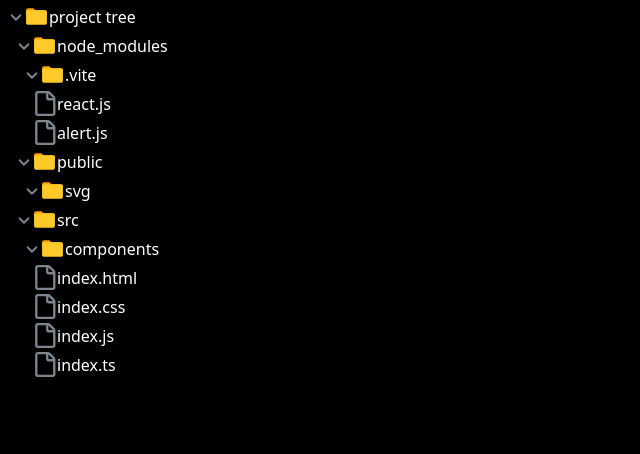
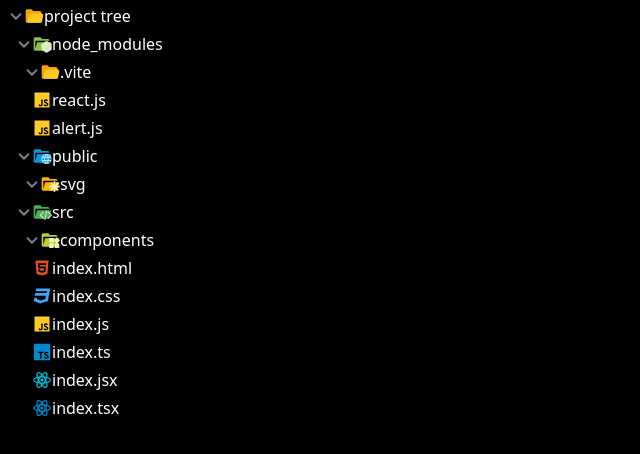
Before and after one commit to Mij-Do/VSCode-Project, a React (Vite) app: page / in a window 1280 px wide. Shown: the top 454 px of the page, without its empty margins (0-640 px from the left). Built offline with nearby package versions, Linux system fonts and the light colour scheme.

Commit message:
file&&folder compnent icon

```diff
--- a/src/components/RecursiveComponent.tsx
+++ b/src/components/RecursiveComponent.tsx
@@ -1,9 +1,8 @@
 import { useState } from 'react';
 import type { IFile } from '../interfaces';
-import File from './SVG/File';
 import BottomArrowIcon from './SVG/Bottom';
 import RightArrowIcon from './SVG/Right';
-import FolderIcon from './SVG/Folder';
+import RenderFileIcon from './RenderFileIcon';
 
 interface IProps {
     fileTree: IFile;
@@ -21,13 +20,13 @@ const RecursiveComponent = ({fileTree}: IProps) => {
                     <div className='flex items-center' onClick={toggle}>
                         {isOpen ? <BottomArrowIcon /> : <RightArrowIcon />}
                         <div className='flex items-center'>
-                            <FolderIcon />
+                            <RenderFileIcon filename={fileTree.name} isFolder={fileTree.isFolder} isOpen={isOpen}/>
                             <span>{fileTree.name}</span>
                         </div>
                     </div>
                     :
                     <div className='flex items-center'>
-                        <File />
+                        <RenderFileIcon filename={fileTree.name} isFolder={fileTree.isFolder} isOpen={isOpen}/>
                         <span>{fileTree.name}</span>
                     </div>
                 }
--- /dev/null
+++ b/src/components/RenderFileIcon.tsx
@@ -0,0 +1,42 @@
+import IconImg from "./IconImg";
+import FileIcon from "./SVG/File";
+
+interface IProps {
+    filename: string;
+    isFolder:boolean;
+    isOpen: boolean;
+}
+
+const RenderFileIcon = ({filename, isFolder, isOpen}: IProps) => {
+    const extention = filename.split('.').pop();
+
+    // files
+    if (extention === "tsx") return <IconImg src="/icons/react_ts.svg"/>
+    if (extention === "jsx") return <IconImg src="/icons/react.svg"/>
+    if (extention === "ts") return <IconImg src="/icons/typescript.svg"/>
+    if (extention === "js") return <IconImg src="/icons/javascript.svg"/>
+    if (extention === "css") return <IconImg src="/icons/css.svg"/>
+    if (extention === "html") return <IconImg src="/icons/html.svg"/>
+
+    // folders
+    if (extention === "node_modules" && isFolder) return isOpen ?
+    <IconImg src="/icons/folder-node-open.svg"/> : <IconImg src="/icons/folder-node.svg"/>
+    if (extention === "public" && isFolder) return isOpen ?
+    <IconImg src="/icons/folder-public-open.svg"/> : <IconImg src="/icons/folder-public.svg"/>
+    if (extention === "svg" && isFolder) return isOpen ?
+    <IconImg src="/icons/folder-svg-open.svg"/> : <IconImg src="/icons/folder-svg.svg"/>
+    if (extention === "src" && isFolder) return isOpen ?
+    <IconImg src="/icons/folder-src-open.svg"/> : <IconImg src="/icons/folder-src.svg"/>
+    if (extention === "components" && isFolder) return isOpen ?
+    <IconImg src="/icons/folder-components-open.svg"/> : <IconImg src="/icons/folder-components.svg"/>
+
+
+
+
+
+    if(isFolder && isOpen) return <IconImg src="/icons/folder-default-open.svg"/>
+    if(isFolder && !isOpen) return <IconImg src="/icons/folder-default.svg"/>
+    return <FileIcon />
+}
+
+export default RenderFileIcon;
--- a/src/data/FileTree.tsx
+++ b/src/data/FileTree.tsx
@@ -64,6 +64,16 @@ export const FileTree: IFile = {
                             isFolder: false,
                             content: `const Hello = {greeting: "Hello, World .. From TS"}`
                         },
+                        {
+                            name: "index.jsx",
+                            isFolder: false,
+                            content: `const Hello = {greeting: "Hello, World .. From React JSX"}`
+                        },
+                        {
+                            name: "index.tsx",
+                            isFolder: false,
+                            content: `const Hello = {greeting: "Hello, World .. From React TSX"}`
+                        },
                     ]
                 }
             ]
```
